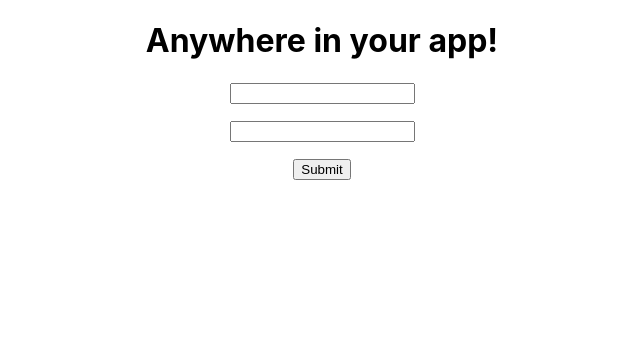
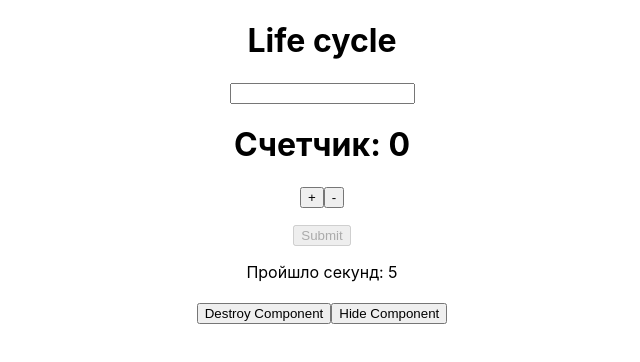
Before and after one commit to Renessance/GoIT, a React (Create React App) app: page / in a window 1280 px wide. Shown: the top 362 px of the page, without its empty margins (318-958 px from the left). Built offline with nearby package versions, Linux system fonts and the light colour scheme.

Commit message:
lesson_5

```diff
--- a/package.json
+++ b/package.json
@@ -6,6 +6,7 @@
     "@testing-library/jest-dom": "^5.16.5",
     "@testing-library/react": "^13.4.0",
     "@testing-library/user-event": "^13.5.0",
+    "clsx": "^1.2.1",
     "formik": "^2.2.9",
     "nanoid": "^4.0.2",
     "react": "^18.2.0",
--- a/src/App.js
+++ b/src/App.js
@@ -1,25 +1,30 @@
 import './App.css';
-import LoginForm from "./components/formNotControled";
-import FormControlled from "./components/formControled";
-import React from "react";
+import React, {useEffect, useState} from "react";
 import ComplexForm from "./components/complexForm";
-import FormGenerateId from "./components/generateId";
-import CheckboxForm from "./components/Checkboks";
-import Radio from "./components/Radio";
-import Select from "./components/Select";
-import FormikLib from "./components/fomik";
+import clsx from "clsx";
 
 function App() {
+  const [isShowInDOM, setIsShowInDOM] = useState(true)
+  const [isShowStyle, setIsShowStyle] = useState(false)
+
   return (
     <div className="App">
-      {/*<LoginForm onSubmit={values => console.log('values: ', values)} />*/}
-      {/*<FormControlled />*/}
-      {/*<ComplexForm onSubmit={values => console.log(values)} />*/}
-      {/*<FormGenerateId/>*/}
-      {/*<CheckboxForm />*/}
-      {/*<Radio />*/}
-      {/*<Select />*/}
-      <FormikLib />
+      <h1>Life cycle</h1>
+
+      <div className={clsx(
+        {["hide"]: isShowStyle}
+      )}>
+        {isShowInDOM &&
+          <ComplexForm someString="someString" />
+        }
+      </div>
+
+
+      <div style={{marginTop: "20px"}} >
+        <button onClick={() => setIsShowInDOM(!isShowInDOM)}>Destroy Component</button>
+        <button onClick={() => setIsShowStyle(!isShowStyle)}>Hide Component</button>
+      </div>
+
     </div>
   );
 }
--- a/src/components/Checkboks.jsx
+++ /dev/null
@@ -1,56 +0,0 @@
-import {Component} from "react";
-
-const INITIAL_STATE = {
-  login: "",
-  email: "",
-  password: "",
-  agreed: false,
-};
-
-class CheckboxForm extends Component {
-  state = {
-    ...INITIAL_STATE,
-  };
-
-  handleChange = evt => {
-    const { name } = evt.target;
-    // Якщо тип елемента – checkbox, беремо значення checked,
-    // в іншому випадку – value
-    this.setState({ [name]: !this.state.agreed });
-  };
-
-  handleSubmit = e => {
-    e.preventDefault();
-    const { login, email, password, agreed } = this.state;
-    console.log(
-      `Login: ${login}, Email: ${email}, Password: ${password}, Agreed: ${agreed}`
-    );
-  };
-
-
-  render() {
-    const { login, email, password, agreed } = this.state;
-    console.log('agreed', agreed)
-
-    return (
-      <form onSubmit={this.handleSubmit}>
-        {/* ... */}
-        <label>
-          Agree to terms
-          <input
-            type="checkbox"
-            name="agreed"
-            checked={agreed}
-            onChange={this.handleChange}
-          />
-        </label>
-
-        <button type="submit" disabled={!agreed}>
-          Sign up as {login}
-        </button>
-      </form>
-    );
-  }
-}
-
-export default CheckboxForm
--- a/src/components/Radio.jsx
+++ /dev/null
@@ -1,75 +0,0 @@
-// Використовуємо Enumerable, щоб не створювати антипатерн "магічні рядки"
-
-import {Component} from "react";
-
-const Gender = {
-  MALE: "male",
-  FEMALE: "female",
-};
-
-const INITIAL_STATE = {
-  login: "",
-  email: "",
-  password: "",
-  agreed: false,
-  gender: null,
-};
-
-class Radio extends Component {
-  state = {
-    ...INITIAL_STATE,
-  };
-
-  handleChange = evt => {
-    const { name, value } = evt.target;
-    console.log('value', value)
-    console.log('name', name)
-    this.setState({
-      "gender": value,
-      "agreed":  !this.state.agreed
-    })
-  };
-
-  render() {
-    const {login, email, password, agreed, gender} = this.state;
-console.log('state', this.state)
-    return (
-      <form onSubmit={this.handleSubmit}>
-        <section>
-          <h2>Choose your gender</h2>
-          <label>
-            Male
-            <input
-              type="radio"
-              checked={gender === Gender.MALE}
-              name="male"
-              value={Gender.MALE}
-              onChange={this.handleChange}
-            />
-          </label>
-          <label>
-            Female
-            <input
-              type="radio"
-              checked={gender === Gender.FEMALE}
-              name="female"
-              value={Gender.FEMALE}
-              onChange={this.handleChange}
-            />
-          </label>
-        </section>
-
-        <button type="submit" disabled={!agreed}>
-          Sign up as {login}
-        </button>
-      </form>
-    );
-  }
-}
-
-export default Radio
-
-
-
-
-// this.setState({ "gender": name });
--- a/src/components/Select.jsx
+++ /dev/null
@@ -1,63 +0,0 @@
-import {Component} from "react";
-
-const INITIAL_STATE = {
-  login: "",
-  email: "",
-  password: "",
-  agreed: false,
-  age: "",
-};
-
-class Select extends Component {
-  state = {
-    ...INITIAL_STATE,
-  };
-
-  handleChange = evt => {
-    const { name, value } = evt.target;
-    this.setState({
-      "age": value,
-    });
-  };
-
-  render() {
-    const { login, email, password, agreed, gender, age, isEmpty } = this.state;
-    console.log('age', age)
-
-    return (
-      <form onSubmit={this.handleSubmit}>
-        <label>
-          Choose your age
-          <select name="age" value={age} onChange={this.handleChange}>
-            <option value="" disabled>
-              ...
-            </option>
-            <option value="18-25">18-25</option>
-            <option value="26-35">26-35</option>
-            <option value="36+">36+</option>
-          </select>
-        </label>
-
-        <button type="submit" disabled={age === ""}>
-          Sign up as {login}
-        </button>
-      </form>
-    );
-  }
-}
-
-export default Select
-
-
-
-
-
-
-
-
-
-
-
-
-
-// this.setState({ "age": value });
--- a/src/components/complexForm.jsx
+++ b/src/components/complexForm.jsx
@@ -1,74 +1,112 @@
-import {Component} from "react";
+import React, {Component} from 'react';
 
-const INITIAL_STATE = {
-  login: "",
-  email: "",
-  password: "",
-};
+class SimpleCounter extends Component {
+  constructor(props) {
+    super(props)
+    this.state = {
+      count: 0,
+      userName: "",
+      secondsElapsed: 0,
+      isValid: false
+    };
+  }
 
-class ComplexForm extends Component {
-  state = { ...INITIAL_STATE };
-
-  // Для всіх інпутів створюємо один обробник
-  // Розрізняти інпути будемо за атрибутом name
-  handleChange = evt => {
-    const { name, value } = evt.target;
-    this.setState({ [name]: value });
+  incrementCount = () => {
+    this.setState((prevState) => {
+      return { count: prevState.count + 1 };
+    });
+  };
+  decrementCount = () => {
+    this.setState((prevState) => {
+      return { count: prevState.count - 1 };
+    });
+  };
+  handleChange = (event) => {
+    this.setState((prevState) => {
+      return { name: event.target.value};
+    });
   };
 
-  handleSubmit = evt => {
-    evt.preventDefault();
+  // componentDidMount() {
+  //   console.log('componentDidMount')
+  // }
+// componentDidUpdate(prevProps, prevState, snapshot) {
+//   console.log('Updating', )
+// }
 
-    const { login, email, password } = this.state;
-    console.log(`Login: ${login}, Email: ${email}, Password: ${password}`);
-    this.props.onSubmit({ ...this.state });
-    this.reset();
-  };
+  // componentDidUpdate(prevProps, prevState) {
+  //   console.log('componentDidUpdate', )
+  //   // Виповнюєм дію, якщо значення `count` змінилось
+  //   if (this.state.count !== prevState.count) {
+  //     console.log('Свойство count было обновлено:', this.state.count);
+  //   }
+  // }
 
-  reset = () => {
-    this.setState({ ...INITIAL_STATE });
-  };
+  // shouldComponentUpdate(prevProps, nextState) {
+  //   // console.log('prevProps', prevProps)
+  //   // console.log('nextState', nextState)
+  //   // console.log('this.state.count', this.state.count)
+  //   if (nextState.count !== this.state.count) {
+  //     return true;
+  //   } else {
+  //     return false;
+  //   }
+  // }
+
+  // componentWillUnmount() {
+  //   console.log('componentWillUnmount')
+  // }
+
+  //Timer
+  componentDidMount() {
+    // Запускаем таймер, используя setInterval
+    this.intervalId = setInterval(() => {
+      this.setState((prevState) => ({
+        secondsElapsed: prevState.secondsElapsed + 1
+      }));
+    }, 1000);
+  }
+  componentWillUnmount() {
+    clearInterval(this.intervalId);
+  }
+
+  // Validation
+  // componentDidUpdate(prevProps, prevState) {
+  //   console.log('nextState', prevState)
+  //   const { userName } = prevState;
+  //   const isValid = this.validateName(userName);
+  //
+  //   if (isValid !== this.state.isValid) {
+  //     this.setState({ isValid });
+  //     return true;
+  //   }
+  //
+  //   return prevState.userName !== this.state.userName;
+  // }
+  //
+  // validateName = (name) => {
+  //   const nameRegex = /^.{3,15}$/;
+  //   return nameRegex.test(name);
+  // };
+  //
+  // handleChange = (event) => {
+  //   this.setState({ userName: event.target.value });
+  // };
 
   render() {
-    const { login, email, password } = this.state;
-    console.log('state', this.state)
     return (
-      <form onSubmit={this.handleSubmit}>
-        <label>
-          Name
-          <input
-            type="text"
-            placeholder="Enter login"
-            name="login"
-            value={login}
-            onChange={this.handleChange}
-          />
-        </label>
-        <label>
-          Email
-          <input
-            type="email"
-            placeholder="Enter email"
-            name="email"
-            value={email}
-            onChange={this.handleChange}
-          />
-        </label>
-        <label>
-          Password
-          <input
-            type="password"
-            placeholder="Enter password"
-            name="password"
-            value={password}
-            onChange={this.handleChange}
-          />
-        </label>
 
-        <button type="submit">Sign up as {login}</button>
-      </form>
+      <div>
+        <input type="text" name="userName" onChange={this.handleChange}/>
+        <h1>Счетчик: {this.state.count}</h1>
+        <button onClick={this.incrementCount}>+</button>
+        <button onClick={this.decrementCount}>-</button>
+        <p/>
+        <button disabled={!this.state.isValid}>Submit</button>
+        <p>Пройшло секунд: {this.state.secondsElapsed}</p>
+      </div>
     );
   }
 }
 
-export default ComplexForm
+export default SimpleCounter;
--- a/src/components/fomik.jsx
+++ /dev/null
@@ -1,77 +0,0 @@
-import React from 'react';
-import {ErrorMessage, Formik, useFormik} from 'formik';
-
-// Documentation
-// https://formik.org/docs/overview
-
-const FormikLib = () => (
-  <div>
-    <h1>Anywhere in your app!</h1>
-    <Formik
-      initialValues={{ email: '', password: '' }}
-      validate={values => {
-        const errors = {};
-        if (!values.email) {
-          errors.email = 'Required';
-        } else if (
-          !/^[A-Z0-9._%+-]+@[A-Z0-9.-]+\.[A-Z]{2,}$/i.test(values.email)
-        ) {
-          errors.email = 'Invalid email address';
-        }
-        return errors;
-      }}
-      onSubmit={(values, { setSubmitting }) => {
-        setTimeout(() => {
-          alert(JSON.stringify(values, null, 2));
-          setSubmitting(false);
-
-        }, 400);
-      }}
-    >
-      {/*------------*/}
-      {({
-          values,
-          errors,
-          touched,
-          handleChange,
-          handleBlur,
-          handleSubmit,
-          isSubmitting,
-          isValid,
-          resetForm
-          /* and other goodies */
-        }) => (
-        <form onSubmit={handleSubmit}>
-          {console.log('values', values)}
-          <input
-            type="email"
-            name="email"
-            onChange={handleChange}
-            onBlur={handleBlur}
-            value={values.email}
-          />
-         <p style={{color: "red"}}>{errors.email && touched.email && errors.email}</p>
-
-          <input
-            type="password"
-            name="password"
-            onChange={handleChange}
-            onBlur={handleBlur}
-            value={values.password}
-          />
-
-          <p style={{color: "red"}}>{errors.password && touched.password && errors.password}</p>
-          <button type="submit" disabled={!isValid && isSubmitting}>
-            Submit
-          </button>
-
-          <ErrorMessage name="email"  />
-        </form>
-      )}
-
-      {/*------------*/}
-    </Formik>
-  </div>
-);
-
-export default FormikLib;
--- a/src/components/formControled.jsx
+++ /dev/null
@@ -1,23 +0,0 @@
-import {Component} from "react";
-
-class formControlled extends Component {
-  state = {
-    value: "",
-  };
-
-  handleChange = evt => {
-    // if (this.state.value.length < 5) {
-      this.setState({ value: evt.target.value });
-    // }
-  };
-
-  render() {
-    const { value } = this.state;
-    console.log('state', this.state.value)
-    return (
-      <input type="text" value={this.state.value} onChange={this.handleChange} />
-    );
-  }
-}
-
-export default formControlled
--- a/src/components/formNotControled.jsx
+++ /dev/null
@@ -1,27 +0,0 @@
-import {Component} from "react";
-
-class LoginForm extends Component {
-
-  handleSubmit = event => {
-    console.log('event', event)
-    event.preventDefault();
-    const form = event.currentTarget;
-    const login = form.elements.login.value;
-    const password = form.elements.password.value;
-    console.log(login, password);
-    this.props.onSubmit({ login, password });
-    form.reset();
-  };
-
-  render() {
-    return (
-      <form onSubmit={this.handleSubmit}>
-        <input type="text" name="login" />
-        <input type="password" name="password" />
-        <button type="submit">Login</button>
-      </form>
-    );
-  }
-}
-
-export default LoginForm
--- a/src/index.css
+++ b/src/index.css
@@ -11,3 +11,7 @@ code {
   font-family: source-code-pro, Menlo, Monaco, Consolas, 'Courier New',
     monospace;
 }
+
+.hide {
+  display: none;
+}
```
Also changed, not shown: src/components/generateId.jsx (deleted, +0 -27 lines), 1 other file (tests, documents, lock files or other folders).
